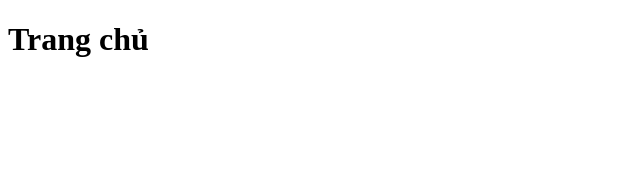
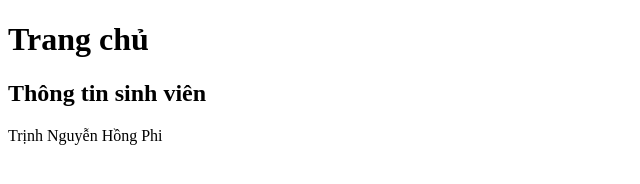
Before and after one commit to TrinhPhi/TrinhPhi.github.io, a plain HTML site: page index.html in a window 1280 px wide. Shown: the whole page, without its empty margins (0-640 px from the left). Drawn offline with Linux system fonts and the light colour scheme.

Commit message:
Bo sung thong tin

```diff
--- a/index.html
+++ b/index.html
@@ -7,5 +7,7 @@
 </head>
 <body>
     <h1>Trang chủ</h1>
+    <h2>Thông tin sinh viên</h2>
+    <p>Trịnh Nguyễn Hồng Phi</p>
 </body>
 </html>
```
